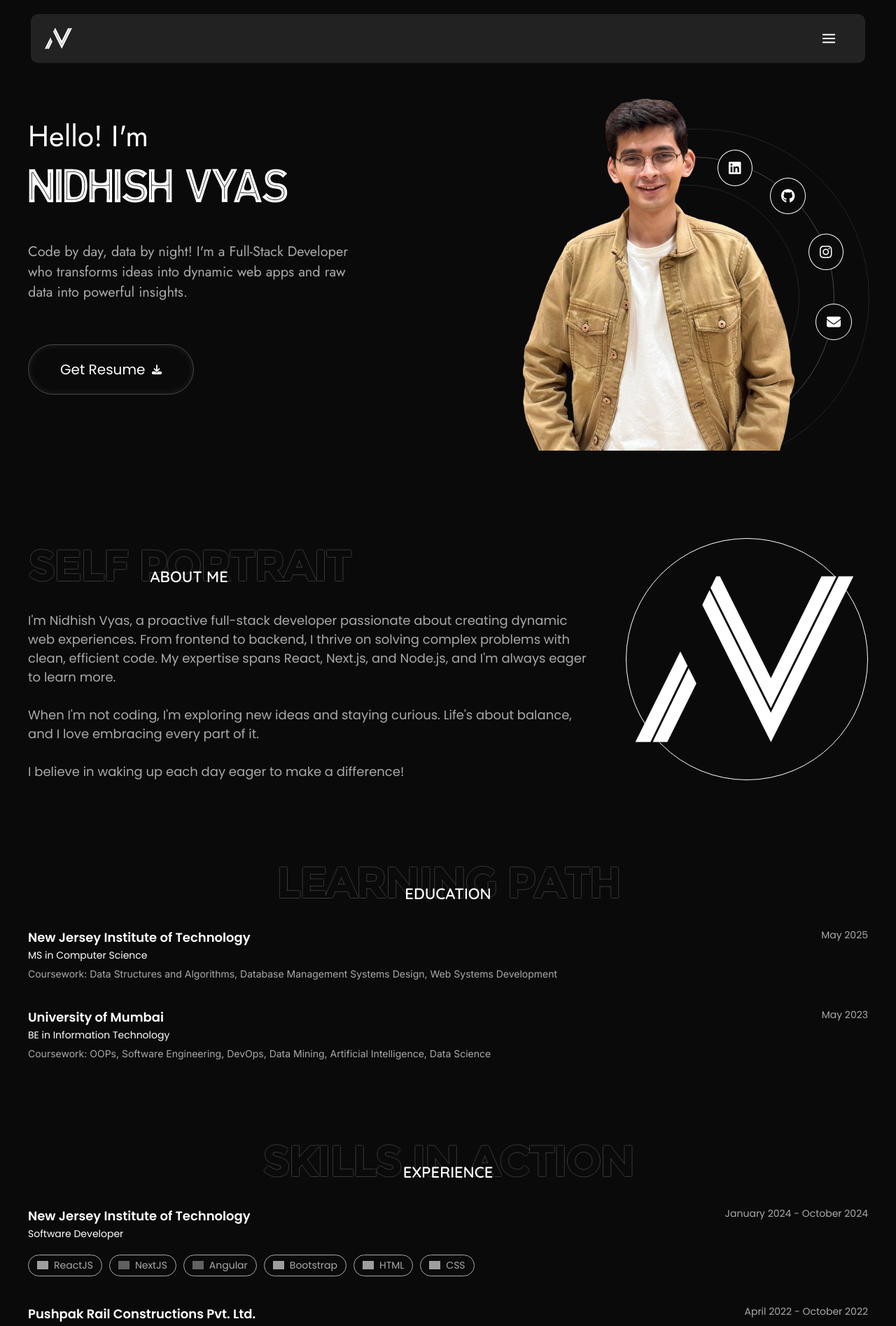
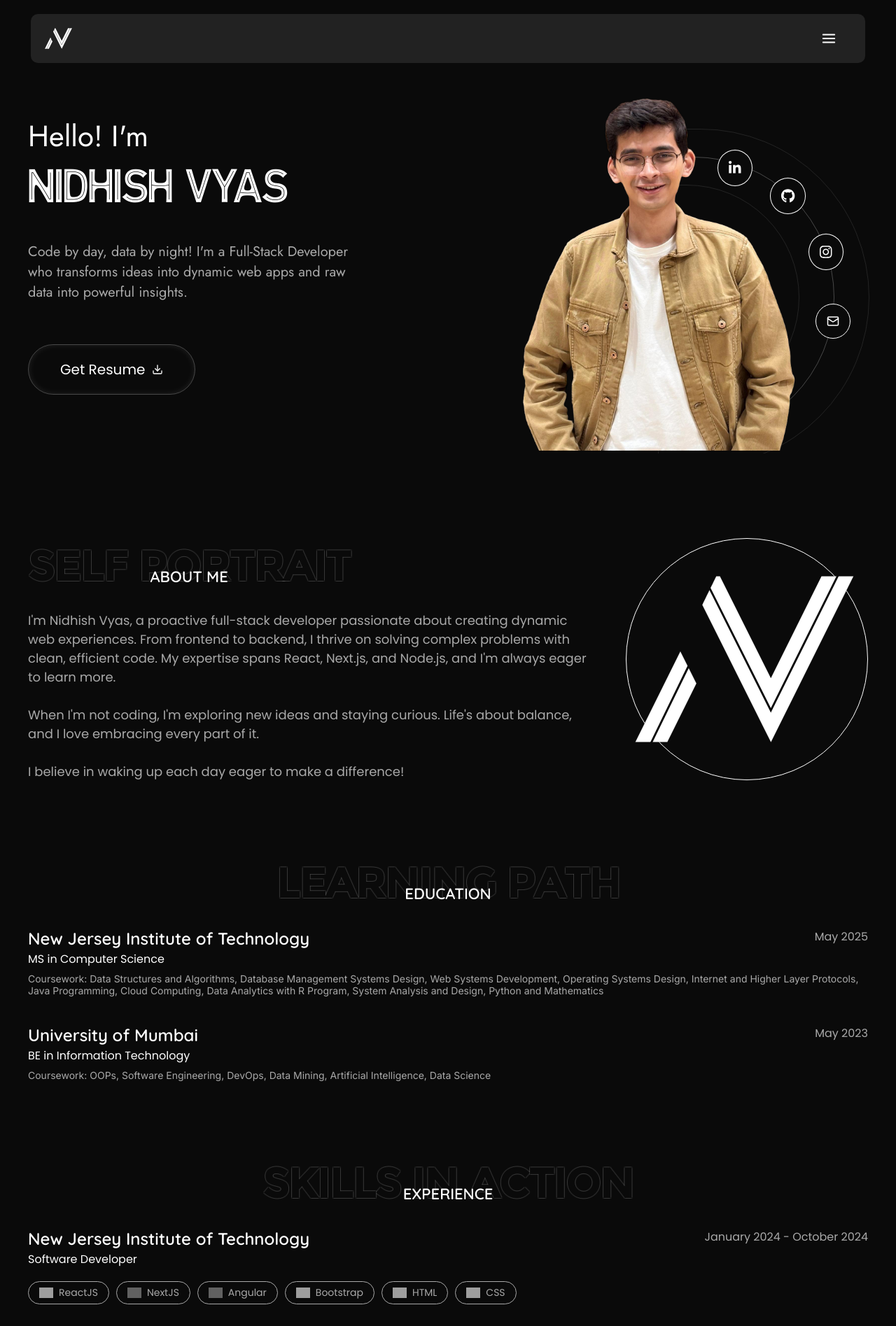
Before and after one commit to NidhishVyas/portfolio, a React (Create React App) app: page / in a window 1280 px wide. Shown: the top 1895 px of the page at 70% size. Built offline with nearby package versions, Linux system fonts and the light colour scheme; grey boxes are pictures that could not be loaded.

Commit message:
Add lucide-react icons and update font sizes for improved UI consistency

```diff
--- a/package.json
+++ b/package.json
@@ -14,6 +14,7 @@
     "@testing-library/react": "^16.2.0",
     "@testing-library/user-event": "^13.5.0",
     "framer-motion": "^12.4.7",
+    "lucide-react": "^0.479.0",
     "react": "^19.0.0",
     "react-dark-mode-toggle": "^0.2.0",
     "react-dom": "^19.0.0",
--- a/src/Components/Common/ExEdu.js
+++ b/src/Components/Common/ExEdu.js
@@ -23,14 +23,22 @@ const FlexDiv = styled.div`
 
 const Heading = styled.div`
   font-size: 18px;
-  font-family: ${(props) => props.theme.Fonts.Poppins};
+  font-family: ${(props) => props.theme.Fonts.Quicksand};
   font-weight: 700;
+
+  @media ${(props) => props.theme.MediaQueries.m.query} {
+    font-size: 24px;
+  }
 `;
 
 const SubHeading = styled.div`
   font-family: ${(props) => props.theme.Fonts.Poppins};
   font-size: 14px;
   margin: 2px 0 7px;
+
+  @media ${(props) => props.theme.MediaQueries.m.query} {
+    font-size: 16px;
+  }
 `;
 
 const DateDivMob = styled.div`
@@ -46,7 +54,7 @@ const DateDivMob = styled.div`
 const DateDivTab = styled.div`
   display: none;
   font-family: ${(props) => props.theme.Fonts.Poppins};
-  font-size: 14px;
+  font-size: 16px;
   color: ${(props) => props.theme.Colors.TextColor};
   @media ${(props) => props.theme.MediaQueries.m.query} {
     display: block;
@@ -82,6 +90,10 @@ const TechStack = styled.div`
   display: flex;
   justify-content: center;
   align-items: center;
+
+  @media ${(props) => props.theme.MediaQueries.m.query} {
+    padding: 5px 15px;
+  }
 `;
 
 const Tech = styled.p`
@@ -100,6 +112,10 @@ const TechImg = styled.img`
 
   &.bright {
     filter: brightness(200%);
+  }
+
+  @media ${(props) => props.theme.MediaQueries.m.query} {
+    width: 20px;
   }
 `;
 
--- a/src/Components/Common/NavBar.js
+++ b/src/Components/Common/NavBar.js
@@ -11,6 +11,7 @@ import { ReactComponent as Logo } from "../../Images/Logo.svg";
 import Resume from "../../Data/Resume - Nidhish Vyas.pdf";
 import NavList from "../../Data/NavList.json";
 import Hidden from "./Hidden";
+import { ArrowUpRight } from "lucide-react";
 
 const MainWrapper = styled.div`
   position: fixed;
@@ -62,7 +63,7 @@ const LogoName = styled(Logo)`
 `;
 
 const MenuDiv = styled.button`
-background-color: transparent;
+  background-color: transparent;
   border: none;
   cursor: pointer;
   width: 64px;
@@ -335,6 +336,7 @@ const NavBar = () => {
                       {...animationProps}
                     >
                       {item.name}
+                      <ArrowUpRight size={16} style={{ marginLeft: "3px" }} />
                     </Socials>
                   </Hidden>
                 ))}
@@ -412,6 +414,7 @@ const NavBar = () => {
                     {...animationProps}
                   >
                     {item.name}
+                    <ArrowUpRight size={16} style={{ marginLeft: "3px" }} />
                   </Socials>
                 </Hidden>
               ))}
--- a/src/Components/Home/ContactMe.js
+++ b/src/Components/Home/ContactMe.js
@@ -2,6 +2,7 @@ import React from "react";
 import styled from "styled-components";
 import Icon from "../Common/Icon";
 import SectionHeading from "../Common/SectionHeading";
+import { MoveRight } from 'lucide-react';
 
 const MainWrapper = styled.div`
   margin-top: 90px;
@@ -53,7 +54,7 @@ const ContactMe = () => {
       <ConnectMeBtn>
         <Icon name="linkedin" size="2xl" />
         <ContactMeText>Contact Me</ContactMeText>
-        <Icon name="arrow-right" size="2xl" />
+        <MoveRight size={24} />
       </ConnectMeBtn>
     </MainWrapper>
   );
--- a/src/Components/Home/Hero.js
+++ b/src/Components/Home/Hero.js
@@ -6,6 +6,8 @@ import Resume from "../../Data/Resume - Nidhish Vyas.pdf";
 import HeroImg from "../../Images/heroimg.png";
 import Hidden from "../Common/Hidden";
 import TransitionDiv from "../Common/TransitionDiv";
+import { Mail, Download  } from 'lucide-react';
+
 
 const MainWrapper = styled.div`
   position: relative;
@@ -296,7 +298,7 @@ const Hero = () => {
           <OtherSemiCircle />
           <SocialsDiv>
             <SocialsIcon>
-              <Icon name="linkedin" color={theme.Colors.White} size="xl" />
+              <Icon name="linkedin-in" color={theme.Colors.White} size="xl" />
             </SocialsIcon>
             <SocialsIcon>
               <Icon name="github" color={theme.Colors.White} size="xl" />
@@ -305,13 +307,13 @@ const Hero = () => {
               <Icon name="instagram" color={theme.Colors.White} size="xl" />
             </SocialsIcon>
             <SocialsIcon>
-              <Icon name="envelope" color={theme.Colors.White} size="xl" />
+              <Mail color={theme.Colors.White} size={18} />
             </SocialsIcon>
           </SocialsDiv>
           {/* <SocialsDiv>
           {socialIcons.map((icon, index) => (
             <SocialsIcon key={icon} index={index + 1}>
-              <Icon name={icon} color={theme.Colors.White} size="xl" />
+              <Icon name={icon} color={theme.Colors.White} size={20} />
             </SocialsIcon>
           ))}
         </SocialsDiv> */}
@@ -338,7 +340,7 @@ const Hero = () => {
           </Hidden>
           <ResumeDownload href={Resume} download="Resume - Nidhish Vyas.pdf">
             <DownloadText>Get Resume</DownloadText>
-            <Icon name="download" color={theme.Colors.White} size="sm" />
+            <Download color={theme.Colors.White} size={16} />
           </ResumeDownload>
         </GreetingsDiv>
       </MainWrapper>
--- a/src/Components/Project/ProjectDescription.js
+++ b/src/Components/Project/ProjectDescription.js
@@ -30,7 +30,7 @@ const ProjectName = styled.div`
 
 const ProjectInfo = styled.div`
   margin: 8px 0 12px;
-  font-size: 14px;
+  font-size: 16px;
   font-family: ${(props) => props.theme.Fonts.Poppins};
   color: ${(props) => props.theme.Colors.TextColor};
 `;
--- a/src/Components/Project/ProjectListMobile.js
+++ b/src/Components/Project/ProjectListMobile.js
@@ -5,6 +5,7 @@ import ProjectsData from "../../Data/ProjectsData";
 import Icon from "../Common/Icon";
 import TechStack from "../Common/TechStack";
 import Hero from "../../Images/hero.png";
+import { ExternalLink } from "lucide-react";
 
 const ProjectDiv = styled(motion.div)`
   margin-bottom: 80px;
@@ -181,11 +182,7 @@ const ProjectListMobile = () => {
                   target="_blank"
                   rel="noopener noreferrer"
                 >
-                  <Icon
-                    name="arrow-up-right-from-square"
-                    color={theme.Colors.White}
-                    size="sm"
-                  />
+                  <ExternalLink color={theme.Colors.White} size={20} />
                   <ButtonName>Website</ButtonName>
                 </Button>
               )}
--- a/src/Data/Education.json
+++ b/src/Data/Education.json
@@ -8,7 +8,14 @@
     "coursework": [
       "Data Structures and Algorithms",
       "Database Management Systems Design",
-      "Web Systems Development"
+      "Web Systems Development",
+      "Operating Systems Design",
+      "Internet and Higher Layer Protocols",
+      "Java Programming",
+      "Cloud Computing",
+      "Data Analytics with R Program",
+      "System Analysis and Design",
+      "Python and Mathematics"
     ]
   },
   {
```
Also changed, not shown: src/Components/Common/Icon.jsx (+11 -1 lines), 1 other file (tests, documents, lock files or other folders).
